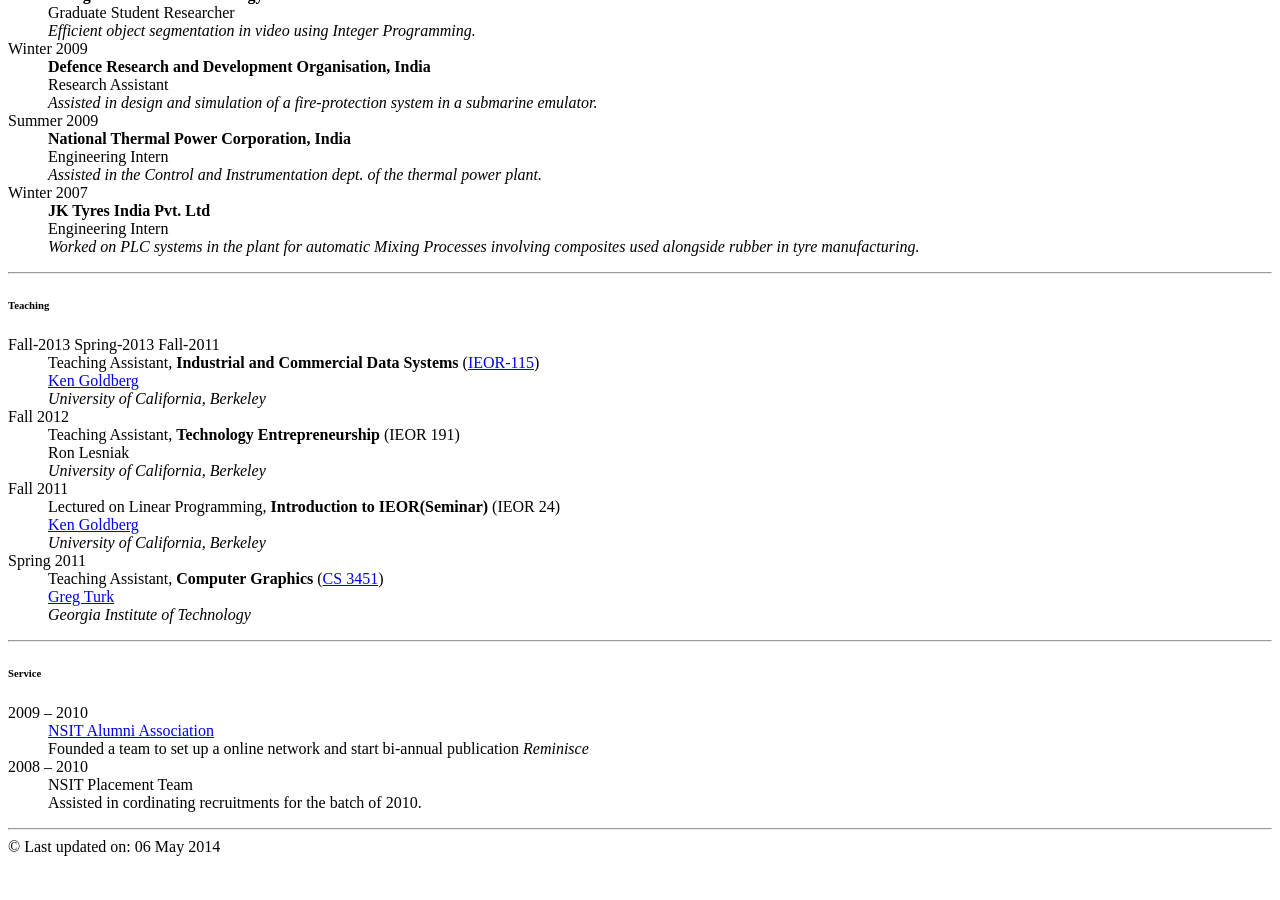
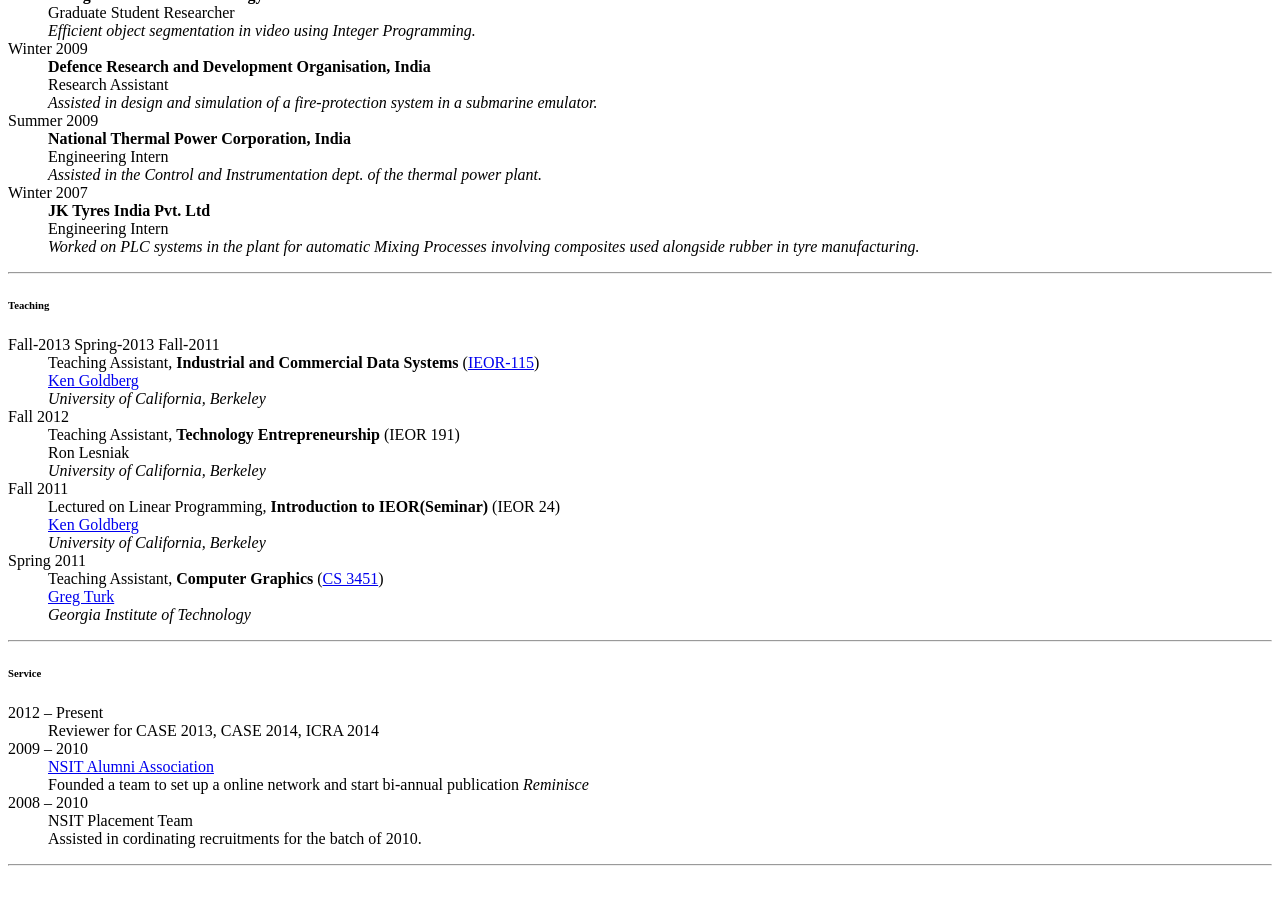
Before and after one commit to animesh-garg/jekyll-website, a Jekyll site: the page built from src/vita/index.md, in a window 1280 px wide and 900 px high, scrolled down 1634 px. Built offline with Jekyll 4.4.1, drawn with Linux system fonts in a browser that asks for light colours; a style sheet for code colours, icons or effects is not loaded.

Commit message:
edited vita to include reviewer status
also deleted dates for page generation

```diff
--- a/src/vita/index.md
+++ b/src/vita/index.md
@@ -111,6 +111,9 @@
 ---
 
 ###### Service
+2012 -- Present
+: Reviewer for CASE 2013, CASE 2014, ICRA 2014
+
 
 2009 -- 2010
 : [NSIT Alumni Association](http://nsitalumni.org/)
@@ -123,7 +126,8 @@
 
 {% include peoples_urls.md %}
 ---
-
+<!--
 <div class="footer">
 &copy; Last updated on: {{ site.time | date_to_string }}
 </div>
+-->
```
